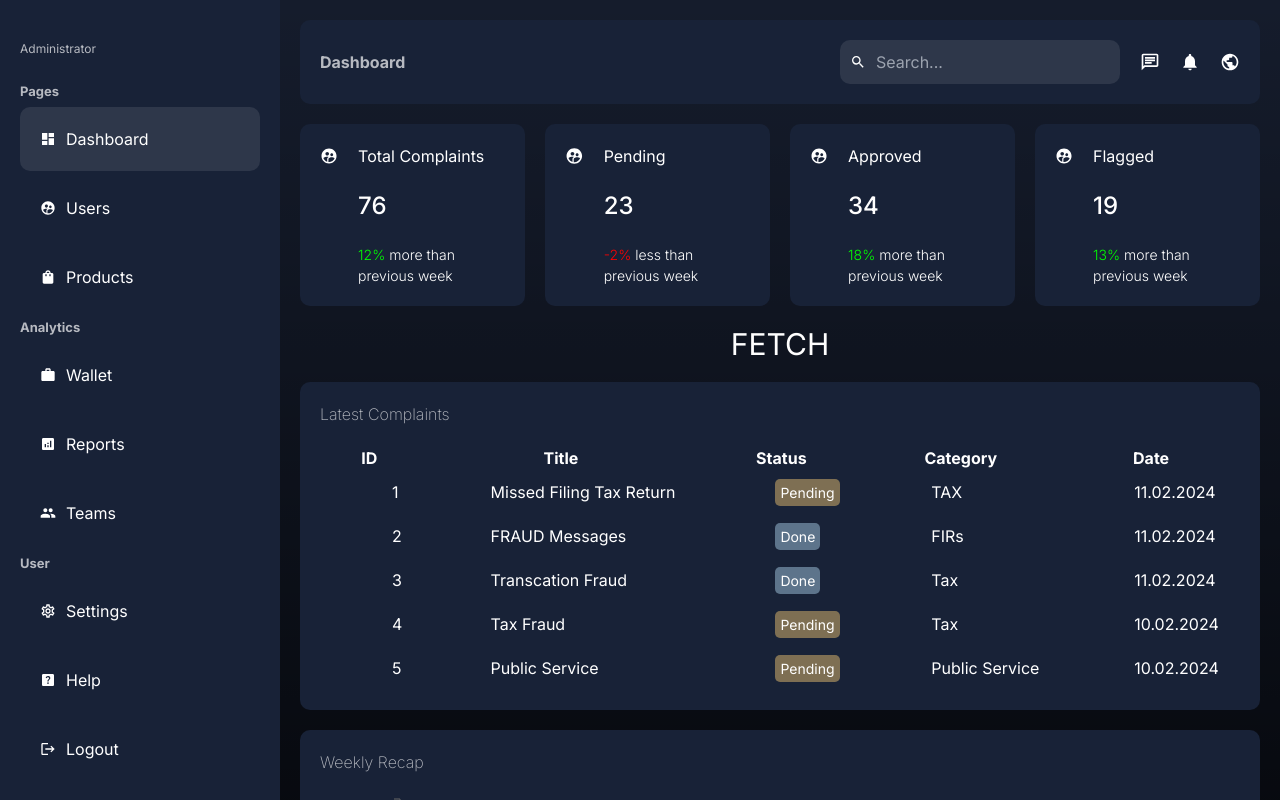
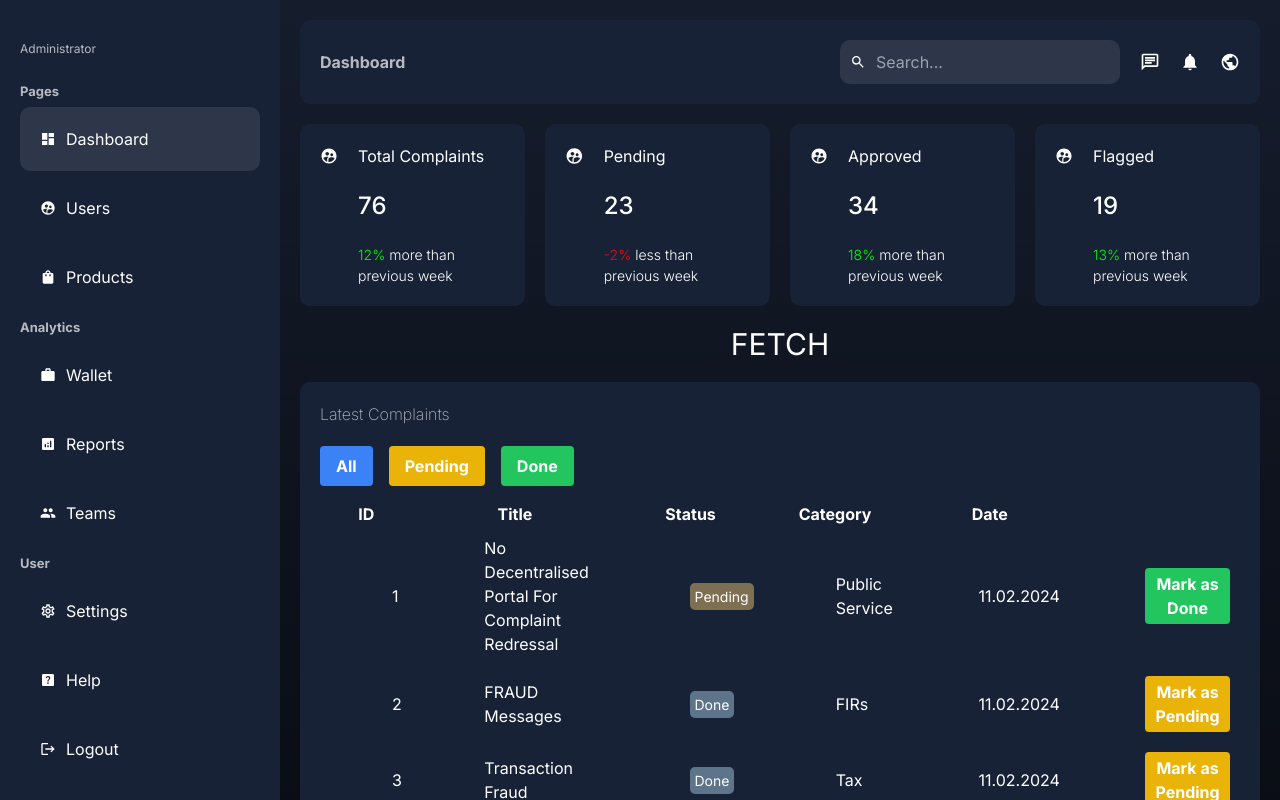
Before and after one commit to malharrrr/De-Samaadhan, a Next.js app: page /dashboard in a window 1280 px wide. Both pictures are taken after a click on the button "FETCH". Shown: the top 800 px of the page. Built offline with nearby package versions, Linux system fonts and the light colour scheme; no server answers.

Commit message:
Final Commit

```diff
--- a/app/cdashboard/page.jsx
+++ b/app/cdashboard/page.jsx
@@ -1,5 +1,5 @@
 'use client'
-import Card from "../ui/dashboard/card/card";
+import Card from "../cui/cdashboard/card/card.jsx";
 import React,{useState} from "react";
 import styles from "../ui/dashboard/dashboard.module.css";
 import Transactions from "../ui/dashboard/transactions/transactions";
@@ -12,15 +12,15 @@ const cDashboard = () => {
  const cards = [
   {
     id: 1,
+    title: "No Decentralised Portal For Complaint Redressal",
+    category: "Public Service",
+    description: "Lack of Decentralisation in Complaints",
+  },
+  {
+    id: 2,
     title: "Missed Filing Tax Return",
     category: "TAX",
     description: "Missed the Deadline to file tax return",
-  },
-  {
-    id: 2,
-    title: "Delayed Police Response",
-    category: "Public Service",
-    description: "Reported a burglary, but police response was delayed, compromising safety.",
   },
   {
     id: 3,
@@ -51,7 +51,7 @@ async function handlefetch(){
             <Card item={item} key={item.id} />
           ))}
         </div>)}
-        <button className="text-3xl p-3 m-3 bg-[#182237]" onClick={handlefetch}>FETCH My Complaints</button>
+        <button className="text-3xl p-3 m-3 bg-[#182237]" onClick={handlefetch}>Fetch My Complaints</button>
       <button className="text-3xl p-3 m-3 bg-[#182237]"><a href="/grievanceportal">Lodge Grievance</a></button>
       </div>
     </div>
--- a/app/cui/cdashboard/card/card.jsx
+++ b/app/cui/cdashboard/card/card.jsx
@@ -9,11 +9,9 @@ const Card = ({ item }) => {
     <div className={styles.container}>
 
       <div className={styles.texts}>
+      <span className={styles.number}>{item.id}</span>
         <span className={styles.title}>{item.title}</span>
-        <span className={styles.number}>{item.number}</span>
-        <span className={styles.detail}>
-
-        </span>
+        <span>{item.description}</span>
       </div>
     </div>
   );
--- a/app/grievanceportal/page.js
+++ b/app/grievanceportal/page.js
@@ -11,8 +11,6 @@
 
 
     const Grievance = () => {
-
-
 
         async function convertPdf(){
             let imgBase64 = await new Promise((resolve, reject) => {
@@ -90,6 +88,8 @@
             },{merge: true});
             console.log("Data pushed....");
             toast.success('Your form has successfully submited');
+
+
         }catch(error){
             console.log(error);
             toast.error('Error in Form Submission')
--- a/app/login/page.js
+++ b/app/login/page.js
@@ -15,6 +15,7 @@ export default function login(){
 
     const [email,setEmail] = useState("");
     const [password, setPassword] = useState("");
+    const [aadhar, setAadhar] = useState("");
     const { user, googleSignIn, LogOut, Login} = UserAuth();
     const [loading, setLoading] = useState(true);
 
@@ -35,7 +36,7 @@ export default function login(){
            const response = await Login(email,password);
            console.log(response);
            if(response == "client"){
-                window.location.href = '/dashboard';
+                window.location.href = '/cdashboard';
            }else if(response == "officer"){
                 window.location.href = '/officerdashboard';
            }
@@ -104,6 +105,11 @@ export default function login(){
             </div>
             <div className="py-2"></div>
             <div className={styles.inputbox}>
+                <input type="text" class="input-field" required value={aadhar} onChange={(event) => setAadhar(event.currentTarget.value)}  placeholder="Your 12 digit Aadhar Number"/>
+                <i class="bx bx-lock-alt"></i>
+            </div>
+            <div className="py-2"></div>
+            <div className={styles.inputbox}>
                 <input type="submit" class="submit" onClick={logIn} value="Sign In"/>
             </div>
             <div className="flex justify-between text-xs">
--- a/app/ui/dashboard/transactions/transactions.jsx
+++ b/app/ui/dashboard/transactions/transactions.jsx
@@ -1,16 +1,46 @@
-'use client'
-import React,{ useState } from "react";
+import React, { useState } from "react";
 import Image from "next/image";
 import styles from "./transactions.module.css";
 
 const Transactions = (props) => {
 
-  const { data,show } = props;
+  const { show } = props;
+  const [statusFilter, setStatusFilter] = useState('all'); // Initialize state for filtering status
+
+  const [complaints, setComplaints] = useState([
+    { id: 1, title: "No Decentralised Portal For Complaint Redressal", status: "Pending", category: "Public Service", date: "11.02.2024" },
+    { id: 2, title: "FRAUD Messages", status: "Done", category: "FIRs", date: "11.02.2024" },
+    { id: 3, title: "Transaction Fraud", status: "Done", category: "Tax", date: "11.02.2024" },
+    { id: 4, title: "Tax Fraud", status: "Pending", category: "Tax", date: "10.02.2024" },
+    { id: 5, title: "Public Service", status: "Pending", category: "Public Service", date: "10.02.2024" }
+  ]);
 
 
-  return (
+  const handleStatusFilterChange = (status) => {
+    setStatusFilter(status);
+  };
+
+  const updateComplaintStatus = (id, newStatus) => {
+    setTimeout(() => {
+      setComplaints(complaints.map(complaint => {
+        if (complaint.id === id) {
+          return { ...complaint, status: newStatus };
+        }
+        return complaint;
+      }));
+    }, 1000); // Adjust the delay time as needed (1000 milliseconds = 1 second)
+  };
+
+  return (<>
+  {show && (
     <div className={styles.container}>
     <h2 className={styles.title}>Latest Complaints</h2>
+    {/* Button to filter status */}
+    <div className="space-x-4 mb-4">
+      <button className="bg-blue-500 hover:bg-blue-700 text-white font-bold py-2 px-4 rounded" onClick={() => handleStatusFilterChange('all')}>All</button>
+      <button className="bg-yellow-500 hover:bg-yellow-700 text-white font-bold py-2 px-4 rounded" onClick={() => handleStatusFilterChange('Pending')}>Pending</button>
+      <button className="bg-green-500 hover:bg-green-700 text-white font-bold py-2 px-4 rounded" onClick={() => handleStatusFilterChange('Done')}>Done</button>
+    </div>
     <table className={styles.table}>
       <thead>
         <tr>
@@ -22,67 +52,36 @@ const Transactions = (props) => {
         </tr>
       </thead>
       <tbody>
-          <tr>
-          <td>1</td>
-            <td>{show && (<>Missed Filing Tax Return</>)}</td>
+        {complaints.map(complaint => {
+          // Filter based on selected status
+          if (statusFilter === 'all' || complaint.status === statusFilter) {
+            return (
+              <tr key={complaint.id}>
+                <td>{complaint.id}</td>
+                <td>{complaint.title}</td>
                 <td>
-              <span className={`${styles.status} ${styles.pending}`}>
-              {show && (<>Pending</>)}
+                  <span className={`${styles.status} ${styles[complaint.status.toLowerCase()]}`}>
+                    {complaint.status}
                   </span>
                 </td>
-            <td>{show && (<>TAX</>)}</td>
-            <td>{show && (<>11.02.2024</>)}</td>
+                <td>{complaint.category}</td>
+                <td>{complaint.date}</td>
+                 {/* Button to change status */}
+                 <td>
+                  {complaint.status !== 'Done' && (
+                    <button onClick={() => updateComplaintStatus(complaint.id, 'Done')} className="bg-green-500 hover:bg-green-700 text-white font-bold py-1 px-2 rounded">Mark as Done</button>
+                  )}
+                  {complaint.status !== 'Pending' && (
+                    <button onClick={() => updateComplaintStatus(complaint.id, 'Pending')} className="bg-yellow-500 hover:bg-yellow-700 text-white font-bold py-1 px-2 rounded">Mark as Pending</button>
+                  )}
+                </td>
               </tr>
-          {/* Repeat similar structure for other complaints */}
-          {/* Example for another complaint */}
-          <tr>
-            <td>2</td>
-            <td>
-            {show && (<>FRAUD Messages</>)}
-            </td>
-            <td>
-              <span className={`${styles.status} ${styles.done}`}>{show && (<>Done</>)}</span>
-            </td>
-            <td>{show && (<>FIRs</>)}</td>
-            <td>{show && (<>11.02.2024</>)}</td>
-          </tr>
-          <tr>
-            <td>3</td>
-            <td>
-            {show && (<>Transcation Fraud</>)}
-            </td>
-            <td>
-              <span className={`${styles.status} ${styles.done}`}>{show && (<>Done</>)}</span>
-            </td>
-            <td>{show && (<>Tax</>)}</td>
-            <td>{show && (<>11.02.2024</>)}</td>
-          </tr>
-          <tr>
-            <td>4</td>
-            <td>
-            {show && (<>Tax Fraud</>)}
-            </td>
-            <td>
-              <span className={`${styles.status} ${styles.pending}`}>{show && (<>Pending</>)}</span>
-            </td>
-            <td>{show && (<>Tax</>)}</td>
-            <td>{show && (<>10.02.2024</>)}</td>
-          </tr>
-          <tr>
-            <td>5</td>
-            <td>
-            {show && (<>Public Service</>)}
-            </td>
-            <td>
-              <span className={`${styles.status} ${styles.pending}`}>{show && (<>Pending</>)}</span>
-            </td>
-            <td>{show && (<>Public Service</>)}</td>
-            <td>{show && (<>10.02.2024</>)}</td>
-          </tr>
-          {/* Repeat this structure for other complaints */}
+            );
+          }
+        })}
       </tbody>
     </table>
-    </div>
+  </div>)}</>
   );
 };
 
```
Also changed, not shown: app/cui/cdashboard/card/card.module.css (+6 -1 lines), 1 other file (tests, documents, lock files or other folders). Lines whose indentation alone changed are shown as unchanged.
